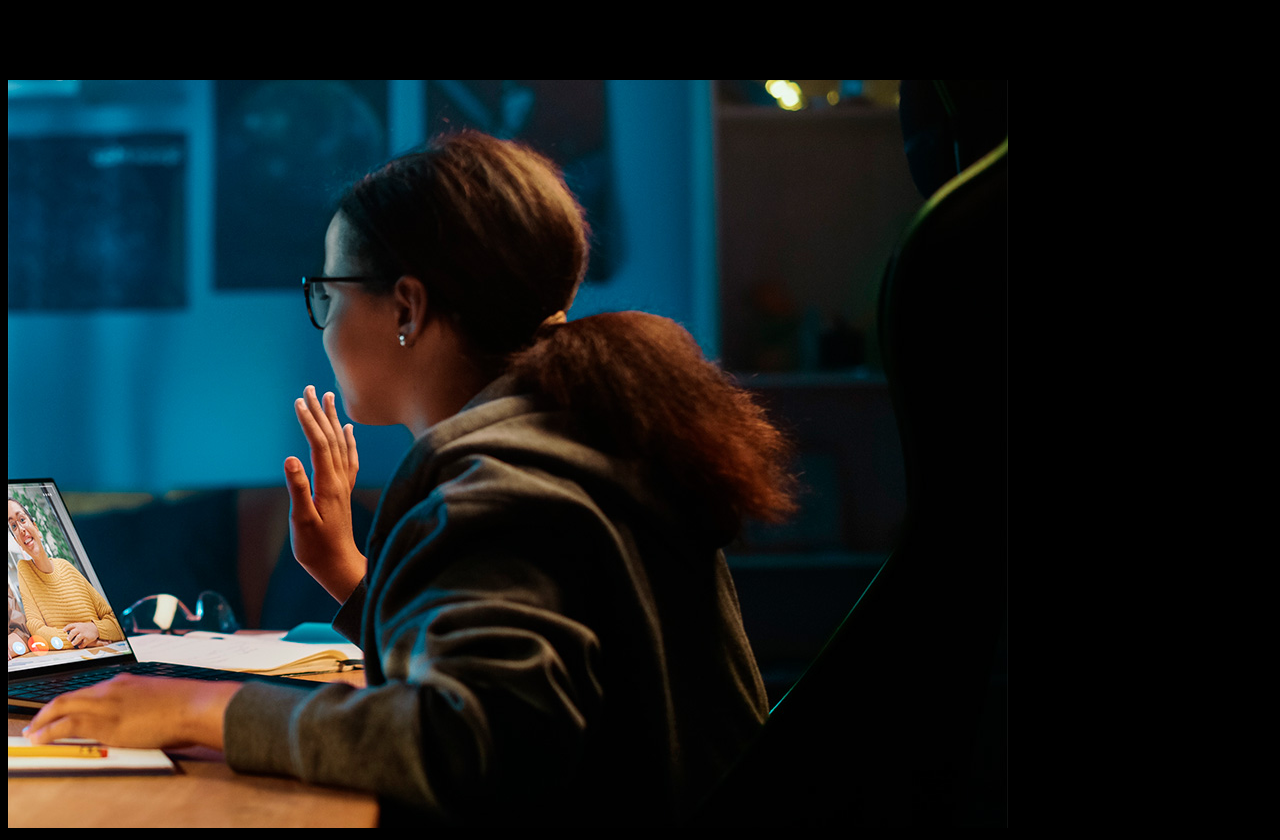
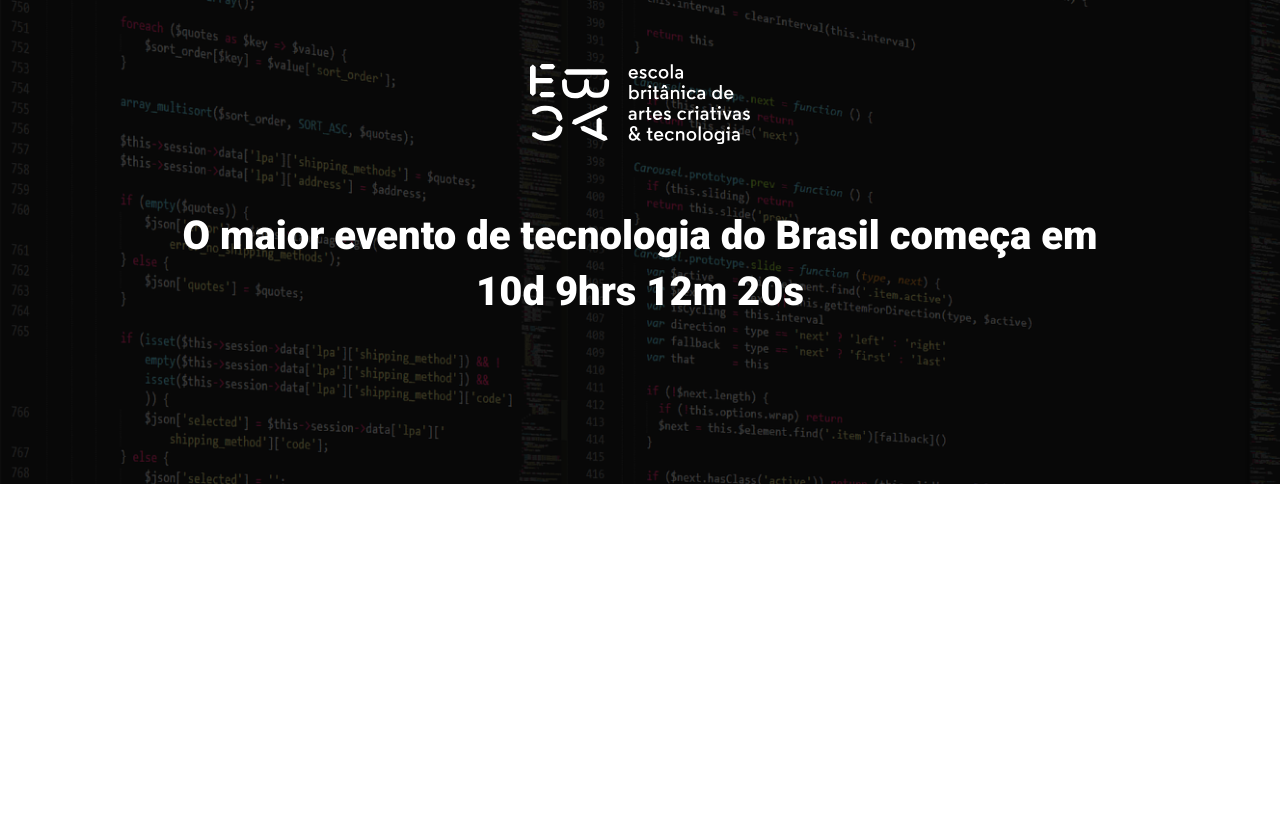
Before and after one commit to marianimateus/Ebac-tech-talks, a website built with Parcel: page src/index.html in a window 1280 px wide. After the commit the page ends 800 px from the top, so only its background shows below. Built offline with nearby package versions, Linux system fonts and the light colour scheme.

Commit message:
Criando o hero

```diff
--- a/src/index.html
+++ b/src/index.html
@@ -1,14 +1,29 @@
 <!DOCTYPE html>
 <html lang="pt-br">
+
 <head>
     <meta charset="UTF-8">
     <meta name="viewport" content="width=device-width, initial-scale=1.0">
     <title>Ebac tech talks</title>
+    <link rel="preconnect" href="https://fonts.googleapis.com">
+    <link rel="preconnect" href="https://fonts.gstatic.com" crossorigin>
+    <link href="https://fonts.googleapis.com/css2?family=Montserrat:ital,wght@0,100..900;1,100..900&family=Roboto:ital,wght@0,100;0,300;0,400;0,500;0,700;0,900;1,100;1,300;1,400;1,500;1,700;1,900&display=swap" rel="stylesheet">
     <link rel="stylesheet" href="styles/style.scss">
 </head>
+
 <body>
-    <h1>Olá</h1>
-    <img src="./images/backend.png" alt="">
+    <header class="hero">
+        <div class="container">
+            <img class="hero__logo" src="./images/ebac_logo.svg" alt="">
+            <p class="hero__text">
+                O maior evento de tecnologia do Brasil começa em 10d 9hrs 12m 20s
+            </p>
+        </div>
+    </header>
+
+
+
     <script src="./scripts/main.js"></script>
 </body>
+
 </html>
--- /dev/null
+++ b/src/styles/_hero.scss
@@ -0,0 +1,52 @@
+.hero {
+    padding-top: 64px;
+    padding-bottom: 100px;
+    background-image: url(../images/fundo.png);
+    background-repeat: no-repeat;
+    background-size: cover;
+    position: relative;
+
+    .container {
+        position: relative;
+    }
+
+    &::before {
+        position: absolute;
+        top: 0;
+        left: 0;
+        width: 100%;
+        height: 100%;
+        background-color: #000;
+        content: '';
+        opacity: .7;
+    }
+
+        &__text {
+            margin: 64px 0;
+            font-size: 40px;
+            line-height: 56px;
+            font-weight: 800;
+            text-align: center;
+
+        }
+
+        &__logo {
+            margin: 0 auto;
+            height: 80px;
+            display: block;
+        }
+
+
+        @media (max-width:640px) {
+            padding: 40px 0;
+                &__logo {
+                    height: 40px;
+                }
+
+                &__text {
+                    font-size: 22px;
+                    line-height: 24px;
+                    margin: 24px 0;
+                }
+        }
+}
--- a/src/styles/style.scss
+++ b/src/styles/style.scss
@@ -1,3 +1,23 @@
-body {
-    background-color: rgb(0, 0, 0);
+@use 'hero';
+
+* {
+    margin: 0;
+    padding: 0;
+    box-sizing: border-box;
+    font-family: Roboto, sans-serif;
+    color: #fff;
 }
+
+.container {
+    max-width: 960px;
+    width: 100%;
+    margin: 0 auto;
+
+    @media (max-width: 640px) {
+        max-width: 80%;
+    }
+
+    @media (max-width: 1024px) {
+        max-width: 90px;
+    }
+}
```
